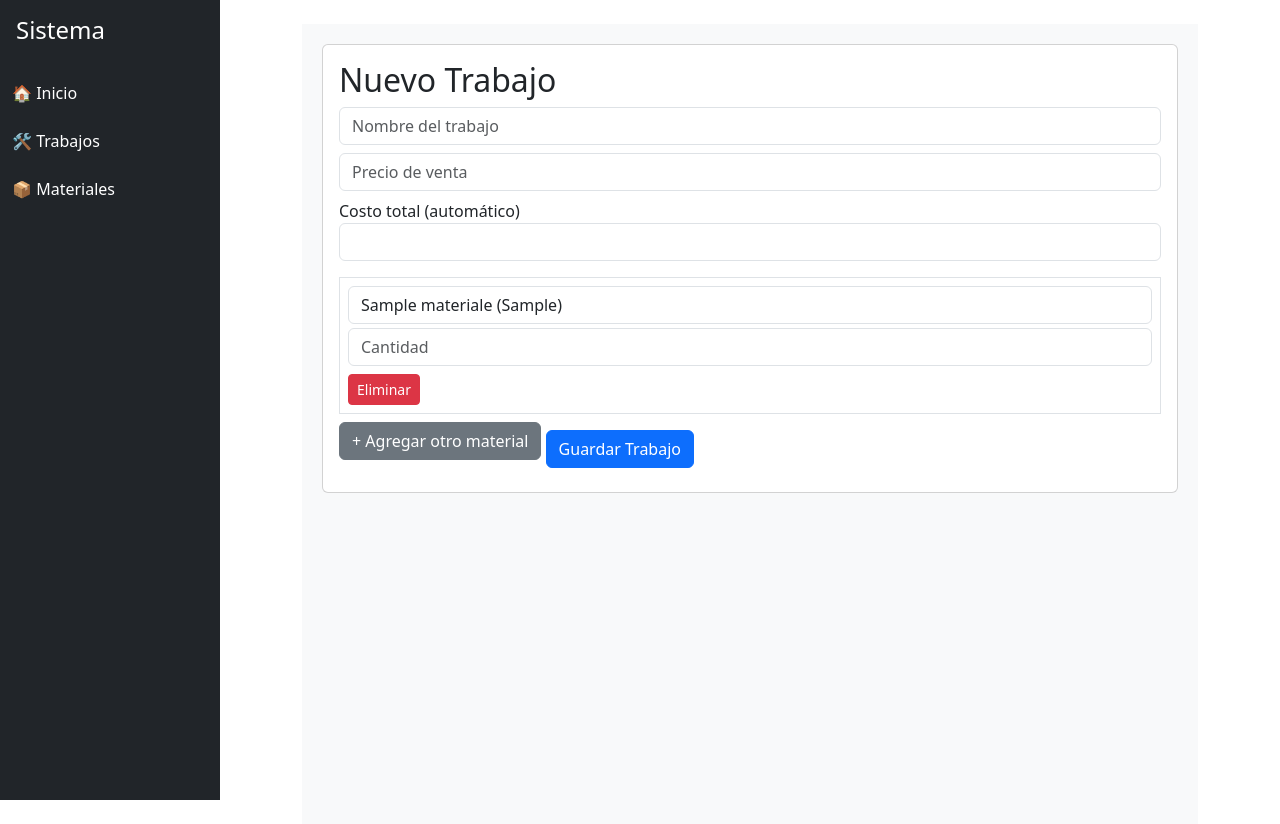
After one commit to EstivenCF/sistema-costos-diseno, a PHP site: page /index.php?page=crear_trabajo in a window 1280 px wide. The commit adds this page. Run offline with PHP 8.4, Linux system fonts and the light colour scheme; tables that the repository leaves empty or names only in its code hold one stand-in row (values such as "Sample post"); a stand-in replaces the project's code that opens the database connection.

Commit message:
feat: sistema CRUD completo de trabajos y materiales con navegación por sidebar

```diff
--- a/database/DiseñoGrafico.sql
+++ b/database/DiseñoGrafico.sql
@@ -1,4 +1,3 @@
-SELECT * FROM materiales
 CREATE TABLE materiales (
     id SERIAL PRIMARY KEY,
     nombre VARCHAR(100) NOT NULL,
@@ -36,3 +35,6 @@ CREATE TABLE trabajo_materiales (
 -- Índice para búsquedas rápidas por trabajo
 CREATE INDEX idx_trabajo_materiales_trabajo_id
 ON trabajo_materiales(trabajo_id);
+
+
+ALTER TABLE trabajos ADD eliminado BOOLEAN DEFAULT FALSE;
--- /dev/null
+++ b/index.php
@@ -0,0 +1,160 @@
+<?php
+$page = $_GET['page'] ?? 'home';
+?>
+
+<!DOCTYPE html>
+<html>
+<head>
+    <title>Sistema</title>
+    <link href="https://cdn.jsdelivr.net/npm/bootstrap@5.3.0/dist/css/bootstrap.min.css" rel="stylesheet">
+
+    <style>
+        body {
+            margin: 0;
+            overflow-x: hidden;
+        }
+
+        .sidebar {
+            position: fixed;
+            top: 0;
+            left: 0;
+            width: 220px;
+            height: 100vh;
+            background-color: #212529;
+            color: white;
+            z-index: 1000;
+        }
+
+        .sidebar a {
+            color: white;
+            display: block;
+            padding: 12px;
+            text-decoration: none;
+        }
+
+        .sidebar a:hover {
+            background-color: #343a40;
+        }
+
+        .content {
+            margin-left: 220px;
+            padding: 20px;
+            min-height: 100vh;
+            background-color: #f8f9fa;
+        }
+    </style>
+</head>
+
+<body>
+
+<!-- SIDEBAR -->
+<div class="sidebar">
+    <h4 class="p-3">Sistema</h4>
+
+    <a href="index.php?page=home">🏠 Inicio</a>
+    <a href="index.php?page=trabajos">🛠 Trabajos</a>
+    <a href="index.php?page=materiales">📦 Materiales</a>
+</div>
+
+<!-- CONTENIDO -->
+<div class="content">
+
+    <div class="card p-3">
+
+        <?php
+        if ($page == 'trabajos') {
+            include 'trabajos/index.php';
+
+        } elseif ($page == 'materiales') {
+            include 'materiales/index.php';
+
+        } elseif ($page == 'crear_material') {
+            include 'materiales/create.php';
+
+        } elseif ($page == 'guardar_material') {
+            include 'materiales/store.php';
+
+        } elseif ($page == 'editar_material') {
+            include 'materiales/edit.php';
+
+        } elseif ($page == 'actualizar_material') {
+            include 'materiales/update.php';
+
+        } elseif ($page == 'eliminar_material') {
+            include 'materiales/delete.php';
+
+        } elseif ($page == 'crear_trabajo') {
+            include 'trabajos/crear_trabajo.php';
+
+        } elseif ($page == 'guardar_trabajo') {
+           include 'trabajos/guardar_trabajo.php';
+
+        } elseif ($page == 'ver_trabajo') {
+            include 'trabajos/ver_trabajo.php';
+
+        } elseif ($page == 'editar_trabajo') {
+            include 'trabajos/editar_trabajo.php';
+
+        } elseif ($page == 'actualizar_trabajo') {
+           include 'trabajos/actualizar_trabajo.php';
+
+        } elseif ($page == 'eliminar_trabajo') {
+            include 'trabajos/eliminar_trabajo.php';
+
+        } elseif ($page == 'home') {
+            require __DIR__ . "/config/db.php";
+
+            // Total ventas
+            $stmt = $conn->query("SELECT COALESCE(SUM(precio_venta),0) AS total FROM trabajos");
+            $total_ventas = $stmt->fetch()['total'];
+
+            // Total costos
+            $stmt = $conn->query("
+                SELECT COALESCE(SUM(cantidad_usada * precio_unitario),0) AS total
+                FROM trabajo_materiales
+            ");
+            $total_costos = $stmt->fetch()['total'];
+
+            // Ganancia
+            $ganancia = $total_ventas - $total_costos;
+        ?>
+
+            <h3 class="mb-4">Dashboard</h3>
+
+            <div class="row">
+
+                <div class="col-md-4">
+                    <div class="card p-3 text-center">
+                        <h5>Total Ventas</h5>
+                        <h3 class="text-primary"><?= number_format($total_ventas,2) ?></h3>
+                    </div>
+                </div>
+
+                <div class="col-md-4">
+                    <div class="card p-3 text-center">
+                        <h5>Total Costos</h5>
+                        <h3 class="text-danger"><?= number_format($total_costos,2) ?></h3>
+                    </div>
+                </div>
+
+                <div class="col-md-4">
+                    <div class="card p-3 text-center">
+                        <h5>Ganancia</h5>
+                        <h3 class="<?= $ganancia < 0 ? 'text-danger' : 'text-success' ?>">
+                            <?= number_format($ganancia,2) ?>
+                        </h3>
+                    </div>
+                </div>
+
+            </div>
+
+        <?php
+        }
+        ?>
+
+    </div>
+
+</div>
+
+</body>
+</html>
--- a/materiales/delete.php
+++ b/materiales/delete.php
@@ -1,5 +1,5 @@
 <?php
-require_once "../config/db.php";
+require_once __DIR__ . "/../config/db.php";
 
 if (isset($_GET['id'])) {
 
@@ -10,7 +10,7 @@ if (isset($_GET['id'])) {
         $stmt->bindParam(':id', $id);
         $stmt->execute();
 
-        header("Location: index.php");
+        header("Location: index.php?page=materiales");
         exit;
 
     } catch (PDOException $e) {
--- a/materiales/store.php
+++ b/materiales/store.php
@@ -1,5 +1,5 @@
 <?php
-require_once "../config/db.php";
+require_once __DIR__ . "/../config/db.php";
 
 if ($_SERVER["REQUEST_METHOD"] == "POST") {
 
@@ -19,7 +19,7 @@ if ($_SERVER["REQUEST_METHOD"] == "POST") {
 
         $stmt->execute();
 
-        header("Location: index.php");
+        header("Location: index.php?page=materiales");
         exit;
 
     } catch (PDOException $e) {
--- a/materiales/update.php
+++ b/materiales/update.php
@@ -1,5 +1,5 @@
 <?php
-require_once "../config/db.php";
+require_once __DIR__ . "/../config/db.php";
 
 if ($_SERVER["REQUEST_METHOD"] == "POST") {
 
@@ -22,7 +22,7 @@ if ($_SERVER["REQUEST_METHOD"] == "POST") {
 
         $stmt->execute();
 
-        header("Location: index.php");
+        header("Location: index.php?page=materiales");
         exit;
 
     } catch (PDOException $e) {
--- /dev/null
+++ b/trabajos/crear_trabajo.php
@@ -0,0 +1,139 @@
+<?php require __DIR__ . "/../config/db.php";
+$stmt = $conn->query("SELECT * FROM materiales");
+$materiales = $stmt->fetchAll(PDO::FETCH_ASSOC);
+?>
+
+<!DOCTYPE html>
+<html>
+<head>
+    <title>Nuevo Trabajo</title>
+    <link href="https://cdn.jsdelivr.net/npm/bootstrap@5.3.0/dist/css/bootstrap.min.css" rel="stylesheet">
+</head>
+<body class="container mt-4">
+
+<h2>Nuevo Trabajo</h2>
+
+<form method="POST" action="index.php?page=guardar_trabajo" onsubmit="return validarAntesDeGuardar()">
+
+    <input type="text" name="nombre" class="form-control mb-2" placeholder="Nombre del trabajo" required>
+
+    <input type="number" step="0.01" name="precio_venta" class="form-control mb-2" placeholder="Precio de venta" required>
+
+    <div class="mb-3">
+        <label>Costo total (automático)</label>
+        <input type="text" id="costo_total" class="form-control" readonly>
+    </div>
+
+<div id="alerta" class="text-danger fw-bold mb-2"></div>
+
+<div id="materiales-container">
+
+    <div class="material-item mb-2 border p-2">
+
+        <select name="material_id[]" class="form-control mb-1 material" required>
+            <?php foreach ($materiales as $m): ?>
+                <option value="<?= $m['id'] ?>">
+                    <?= $m['nombre'] ?> (<?= $m['unidad'] ?>)
+                </option>
+            <?php endforeach; ?>
+        </select>
+
+    <input type="number" step="0.01" name="cantidad[]"
+        class="form-control mb-2 cantidad" placeholder="Cantidad" required>
+
+        <button type="button" class="btn btn-danger btn-sm" onclick="eliminarMaterial(this)">
+            Eliminar
+        </button>
+
+    </div>
+
+</div>
+
+<button type="button" class="btn btn-secondary mb-3" onclick="agregarMaterial()">
+    + Agregar otro material
+</button>
+
+    <button class="btn btn-primary">Guardar Trabajo</button>
+
+</form>
+
+<script>
+function agregarMaterial() {
+    let container = document.getElementById('materiales-container');
+    let nuevo = container.children[0].cloneNode(true);
+
+    // limpiar valores
+    nuevo.querySelector('input').value = "";
+
+    container.appendChild(nuevo);
+}
+
+function eliminarMaterial(boton) {
+    let container = document.getElementById('materiales-container');
+
+    // evitar que se borre el último
+    if (container.children.length > 1) {
+        boton.parentElement.remove();
+    } else {
+        alert("Debe haber al menos un material");
+    }
+}
+</script>
+
+<script>
+const materiales = <?php echo json_encode($materiales); ?>;
+
+function calcularCosto() {
+    let total = 0;
+
+    const items = document.querySelectorAll(".material-item");
+
+    items.forEach(item => {
+        const select = item.querySelector(".material");
+        const input = item.querySelector(".cantidad");
+
+        const materialId = select.value;
+        const cantidad = parseFloat(input.value) || 0;
+
+        const material = materiales.find(m => m.id == materialId);
+
+        if (material) {
+            total += cantidad * parseFloat(material.precio_por_unidad);
+        }
+    });
+
+    document.getElementById("costo_total").value = total.toFixed(2);
+
+    verificarGanancia(total);
+}
+
+function verificarGanancia(costo) {
+    const precioVenta = parseFloat(document.querySelector("[name='precio_venta']").value) || 0;
+    const alerta = document.getElementById("alerta");
+
+    if (precioVenta < costo) {
+        alerta.innerHTML = "⚠ Estás vendiendo por debajo del costo (pérdida)";
+    } else {
+        alerta.innerHTML = "";
+    }
+}
+
+// 👇 detectar cambios en todo
+document.addEventListener("input", calcularCosto);
+document.addEventListener("change", calcularCosto);
+</script>
+
+<script>
+function validarAntesDeGuardar() {
+    const costo = parseFloat(document.getElementById("costo_total").value) || 0;
+    const precio = parseFloat(document.querySelector("[name='precio_venta']").value) || 0;
+
+    if (precio < costo) {
+        return confirm("⚠ Estás vendiendo por debajo del costo.\n¿Seguro que quieres continuar?");
+    }
+
+    return true;
+}
+</script>
+</body>
+</html>
```
Also changed, not shown: materiales/create.php (+6 -2 lines), materiales/edit.php (+7 -4 lines), materiales/index.php (+4 -4 lines), trabajos/actualizar_trabajo.php (added, +43 -0 lines), trabajos/editar_trabajo.php (added, +85 -0 lines), trabajos/eliminar_trabajo.php (added, +14 -0 lines), trabajos/guardar_trabajo.php (added, +44 -0 lines), trabajos/index.php (added, +67 -0 lines), trabajos/ver_trabajo.php (added, +80 -0 lines).
